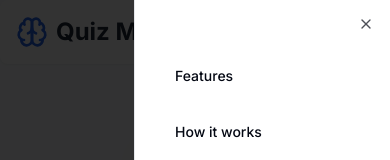
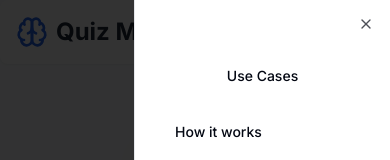
Before and after one commit to abkaaar/quiz-manager, a Next.js app: page / in a window 390 px wide. Both pictures are taken after a click on the button 354 px from the left and 32 px from the top of the page. Shown: the top 160 px of the page. Built offline with nearby package versions, Linux system fonts and the light colour scheme; no server answers.

Commit message:
fix: refactor Navbar component for improved dropdown menu structure and consistency in links

```diff
--- a/components/Navbar.tsx
+++ b/components/Navbar.tsx
@@ -153,14 +153,31 @@ const Navbar = () => {
           <SheetContent side="right" className="w-64">
             <div className="flex flex-col mt-8 space-y-4">
               <SheetClose asChild>
-                <Button variant="ghost" className="justify-start">
-                  Features
+              <DropdownMenu>
+            <DropdownMenuTrigger asChild>
+              <Button variant="ghost" className="flex items-center space-x-2">
+                <span>Use Cases</span>
               </Button>
+            </DropdownMenuTrigger>
+            <DropdownMenuContent align="end">
+              <DropdownMenuItem>
+                <Brain className="h-4 w-4" />
+                <span>Competitions</span>
+              </DropdownMenuItem>
+              <DropdownMenuItem>
+                <span>Elementary</span>
+              </DropdownMenuItem>
+              <DropdownMenuItem>
+                <span>Secondary</span>
+              </DropdownMenuItem>
+            </DropdownMenuContent>
+          </DropdownMenu>
+
               </SheetClose>
               <SheetClose asChild>
-                <Button variant="ghost" className="justify-start">
-                  How it works
-                </Button>
+              <Link href="/how-it-works">
+            <Button variant="ghost">How it works</Button>
+          </Link>
               </SheetClose>
 
               {/* Mobile Auth Buttons */}
```
Lines whose indentation alone changed are shown as unchanged.
